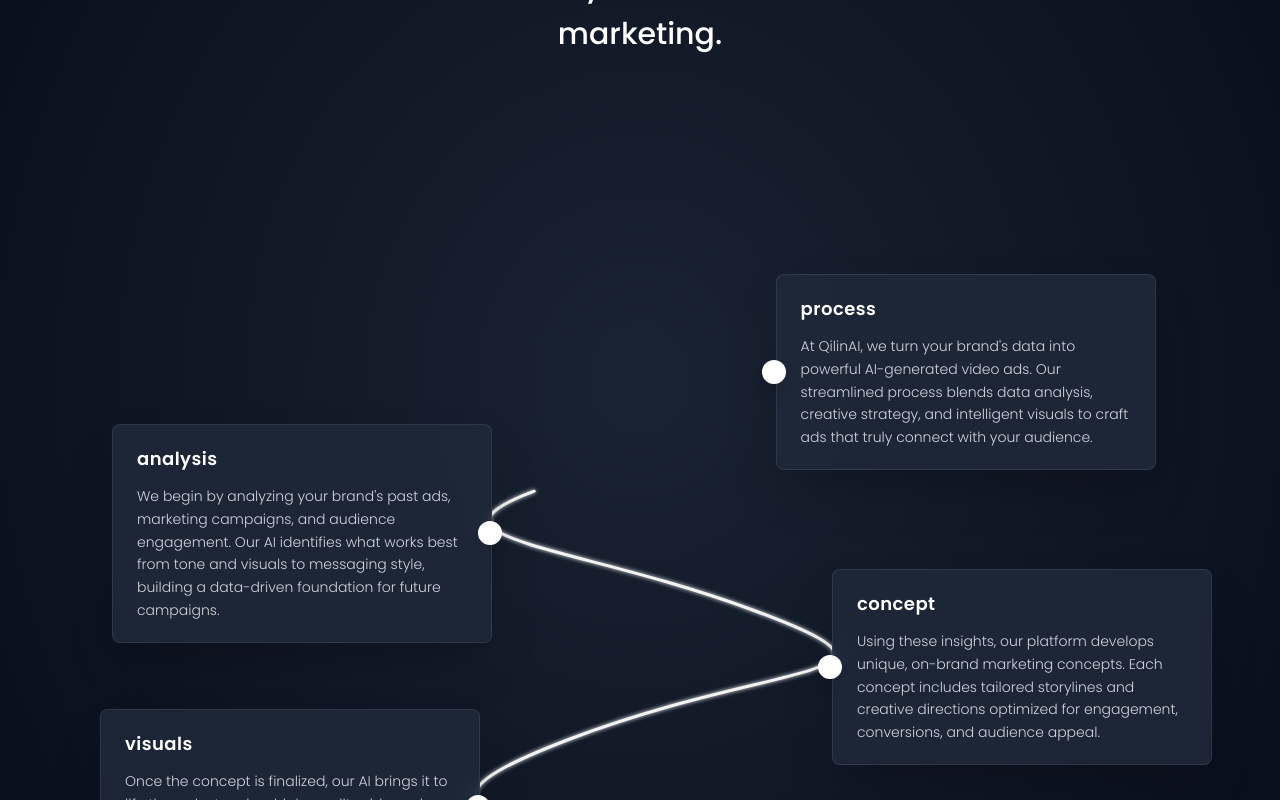
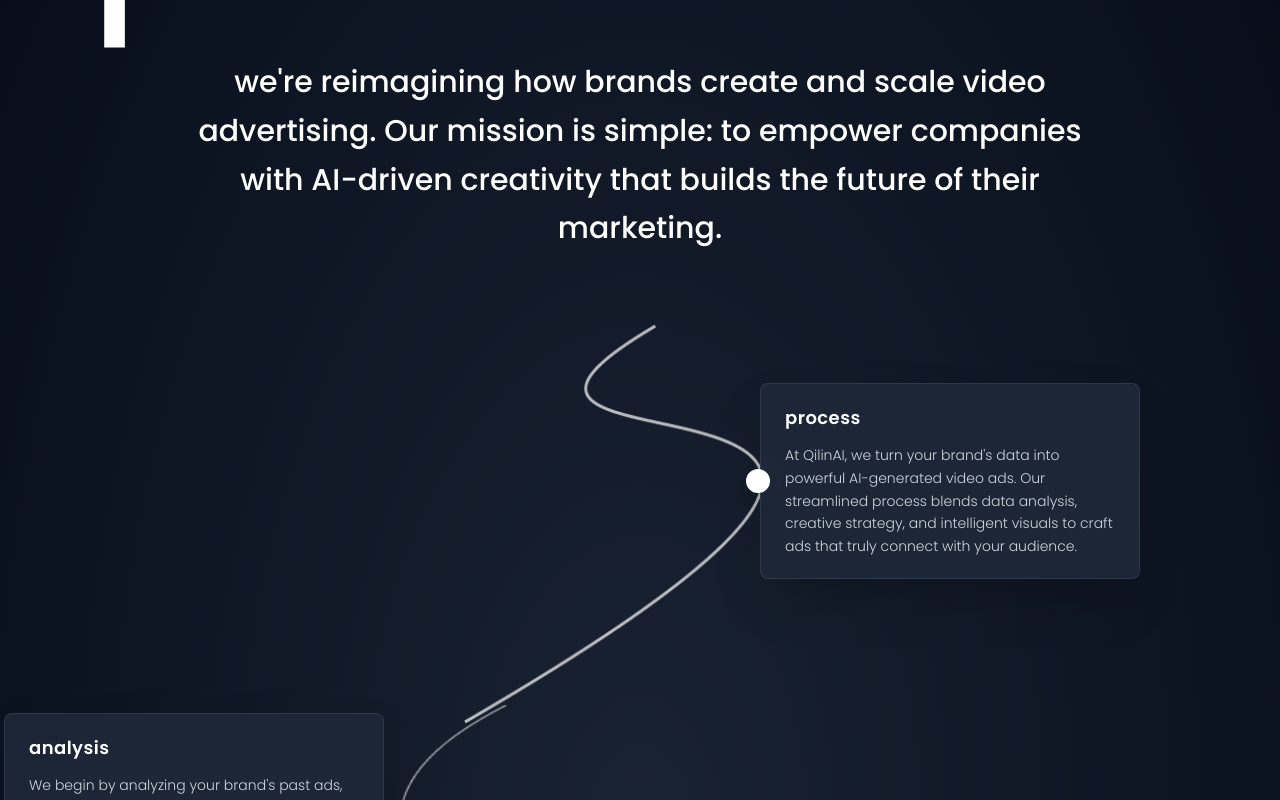
Before and after one commit to D43M0N18/QilinAi, a React (Vite) app: page / in a window 1280 px wide. Shown: the part 3460-4260 px from the top of the page. Built offline with nearby package versions, Linux system fonts and the light colour scheme.

Commit message:
updated product section

```diff
--- a/src/components/ProductSection.jsx
+++ b/src/components/ProductSection.jsx
@@ -1,4 +1,6 @@
 import React, { useRef, useEffect, useState } from "react";
+import line1 from "../assets/Line 2.png"; // ✅ Update to correct path
+import line2 from "../assets/Line 3.png"; // ✅ Update to correct path
 
 const STEPS = [
   {
@@ -23,10 +25,6 @@ const STEPS = [
   },
 ];
 
-// ✅ New path - perfectly connects to circle edges (tuned manually)
-const svgPath =
-  "M420,90 C460,150 520,150 530,210 S520,280 330,340 S320,400 510,470 S540,520 330,600 S310,670 410,760";
-
 const ProductSection = () => {
   const [activeStep, setActiveStep] = useState(0);
   const containerRef = useRef(null);
@@ -49,19 +47,21 @@ const ProductSection = () => {
   return (
     <section
       id="product"
-      className="min-h-[140vh] w-full relative py-16 px-4"
+      className="min-h-[300vh] w-full relative py-16 px-4 overflow-hidden"
       style={{
         background:
           "radial-gradient(ellipse at center, #1a2332 0%, #0b1220 70%, #050a15 100%)",
       }}
     >
+      {/* Title */}
       <div className="text-center mb-12">
-        <h1 className="text-6xl md:text-7xl lg:text-8xl font-bold text-white mb-8 tracking-tight">
+        <h1 className="text-[300px] font-light -tracking-[0.60rem] lowercase text-white mb-4 -mt-20">
           Product
         </h1>
       </div>
 
-      <div className="text-center mb-20">
+      {/* Subtext */}
+      <div className="text-center mb-20 -mt-20">
         <h2 className="max-w-4xl mx-auto text-center text-white text-xl md:text-2xl lg:text-3xl font-medium leading-relaxed">
           we're reimagining how brands create and scale video advertising. Our
           mission is simple: to empower companies with AI-driven creativity that
@@ -69,52 +69,32 @@ const ProductSection = () => {
         </h2>
       </div>
 
+      {/* ✅ Background Lines */}
+      <div className="absolute inset-0 w-full h-full pointer-events-none z-0 mt-167">
+        <img
+          src={line1}
+          alt="decorative line 1"
+          className="absolute top-0 left-48/100 -translate-x-1/2 w-[300px] h-[400px] opacity-70"
+        />
+        <img
+          src={line2}
+          alt="decorative line 2"
+          className="absolute top-[380px] left-429/1000 -translate-x-1/2 w-[300px] h-[900px] opacity-70"
+        />
+      </div>
+
+      {/* ✅ Steps Section */}
       <div
-        className="relative w-full max-w-[1200px] mx-auto h-[900px]"
+        className="relative w-full max-w-[1200px] mx-auto h-[900px] z-10"
         ref={containerRef}
       >
-        {/* ✅ SVG Line connecting boxes perfectly */}
-        <svg
-          className="absolute left-0 top-0 w-full h-full pointer-events-none z-0"
-          viewBox="0 0 800 900"
-          preserveAspectRatio="xMidYMid meet"
-        >
-          <defs>
-            <filter id="lineGlow">
-              <feGaussianBlur stdDeviation="2" result="coloredBlur" />
-              <feMerge>
-                <feMergeNode in="coloredBlur" />
-                <feMergeNode in="SourceGraphic" />
-              </feMerge>
-            </filter>
-          </defs>
-
-          <path
-            d={svgPath}
-            stroke="#ffffff"
-            strokeWidth={3}
-            fill="none"
-            filter="url(#lineGlow)"
-            strokeLinecap="round"
-            strokeLinejoin="round"
-            style={{
-              strokeDasharray: 1400,
-              strokeDashoffset:
-                1400 - 1400 * (activeStep / Math.max(STEPS.length - 1, 1)),
-              transition: "stroke-dashoffset 1s ease-out",
-              opacity: 0.95,
-            }}
-          />
-        </svg>
-
-        {/* ✅ Boxes positioned exactly on curve edges */}
-        <div className="absolute top-0 left-0 w-full h-full z-10">
+        <div className="absolute top-0 left-0 w-full h-full">
           {STEPS.map((step, index) => {
             const positions = [
-              { top: 135, left: "61.3%", isLeft: false, circleLeft: "-14px" },
-              { top: 285, left: "6%", isLeft: true, circleLeft: "calc(100% - 14px)" },
-              { top: 430, left: "66%", isLeft: false, circleLeft: "-14px" },
-              { top: 570, left: "5%", isLeft: true, circleLeft: "calc(100% - 14px)" },
+              { top: 50, left: "60%", isLeft: false, circleLeft: "-14px" },
+              { top: 380, left: "-3%", isLeft: true, circleLeft: "calc(100% - 14px)" },
+              { top: 810, left: "53.6%", isLeft: false, circleLeft: "-14px" },
+              { top: 1170, left: "6%", isLeft: true, circleLeft: "calc(100% - 14px)" },
             ];
 
             const position = positions[index];
@@ -132,7 +112,6 @@ const ProductSection = () => {
                   left: position.left,
                   width: "32%",
                   maxWidth: "380px",
-                  zIndex: 15,
                 }}
               >
                 <div
```
Also changed, not shown: src/assets/Line 2.png (added), src/assets/Line 3.png (added).
